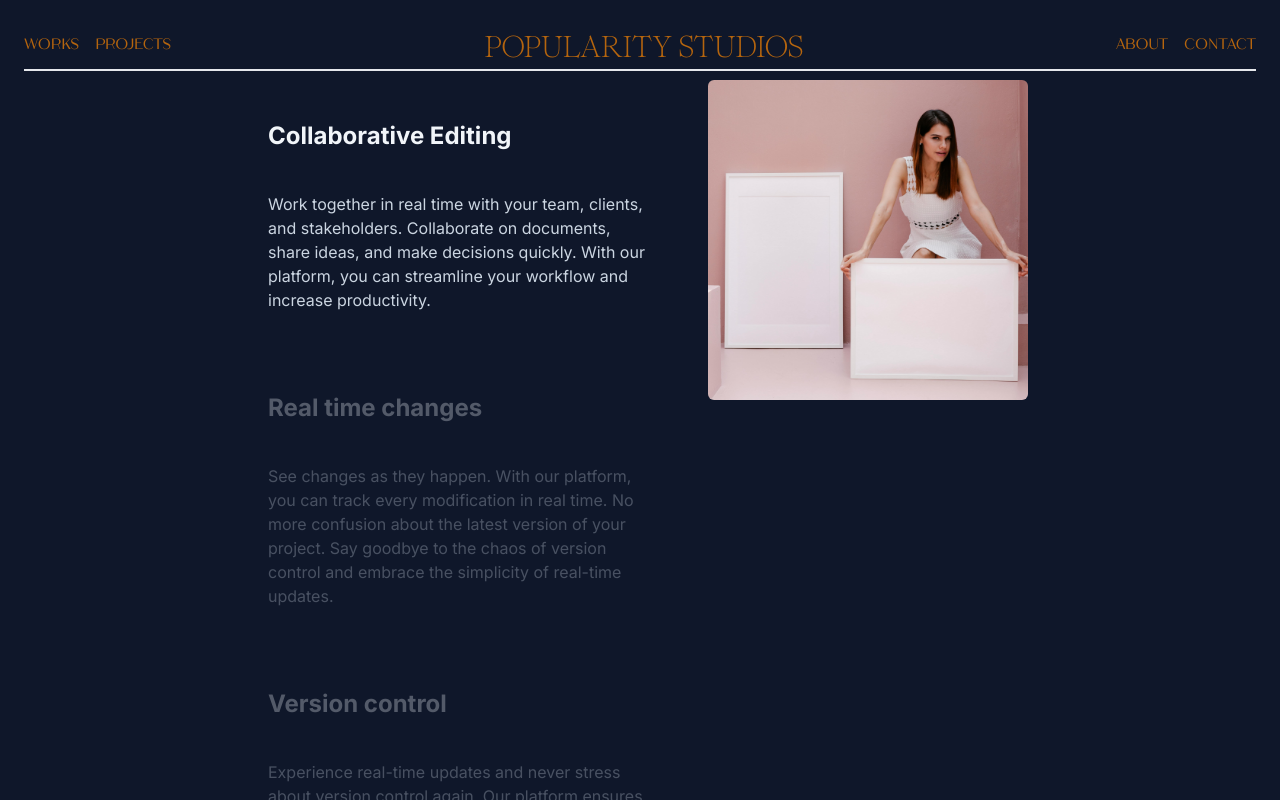
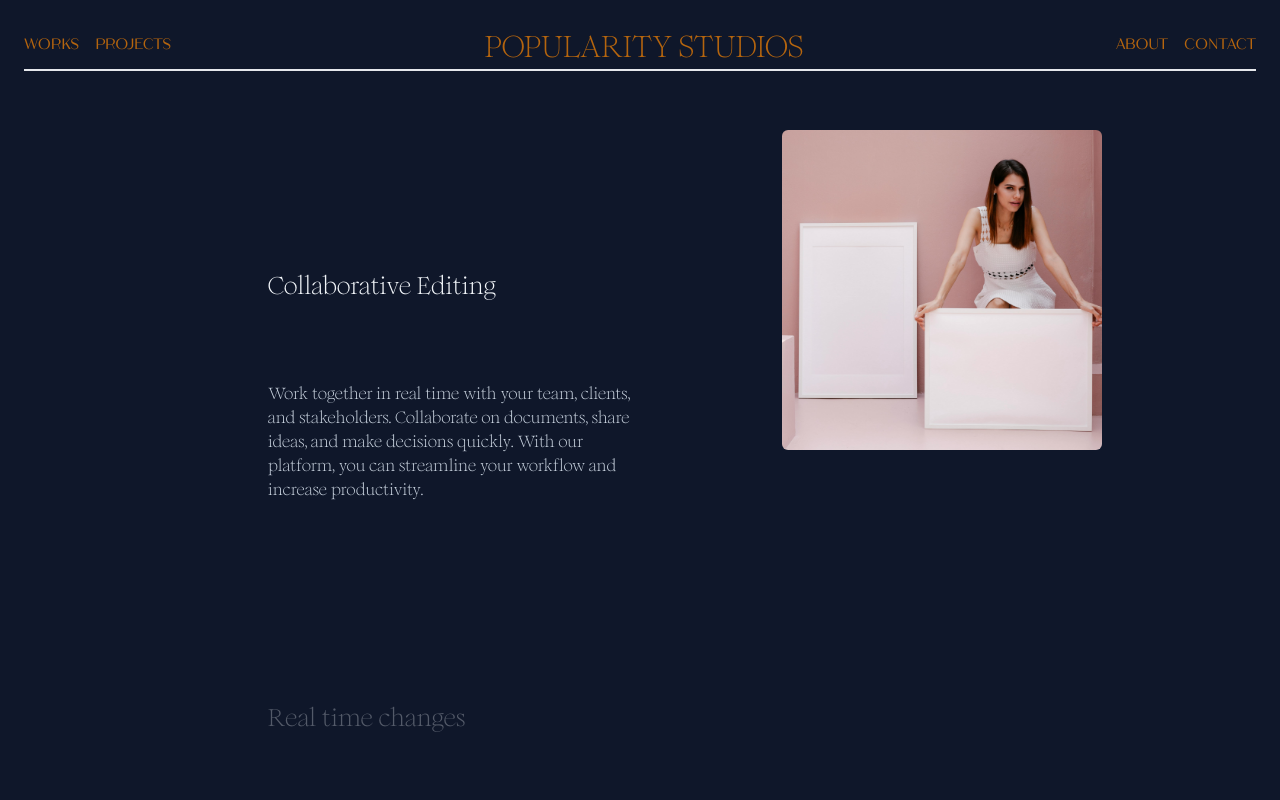
Before and after one commit to Bonkesam/advert, a Next.js app: page /gallery in a window 1280 px wide. Built offline with nearby package versions, Linux system fonts and the light colour scheme.

Commit message:
Adds the spacing to the scroll cards

```diff
--- a/app/_components/Hero.tsx
+++ b/app/_components/Hero.tsx
@@ -2,6 +2,7 @@
 import React from 'react'
 import HeroNav from './Hero-nav';
 import Image from "next/image";
+import { motion } from 'framer-motion';
 
 
 const Hero = () => {
@@ -10,12 +11,37 @@ const Hero = () => {
     <section className='bg-[#080404] h-full flex overflow-hidden flex-col'>
       <HeroNav/>
       <div className='text-[#B5650E] flex flex-col justify-center gap-y-[50px] items-center p-5 h-[100vh]'>
-        <div className='text-sm lg:text-4xl text-center items-center font-romie flex flex-col justify-between gap-y-4 font-extrabold'>
-          <p>We don&apos;t <span className='uppercase text-[#DCCEB3] lg:text-[50px]'>create adverts to </span>sell products</p>
-          <p>We create adverts to <span className='uppercase text-[#DCCEB3] lg:text-[50px
-            ]'>trigger emotions</span></p>
-        </div>
-        <div className='flex justify-between w-3/5 max-w-[900px] pt-10'>
+        <motion.div
+
+        initial={{
+              opacity: 0,
+              y: 10
+            }}
+            animate={{
+              opacity: 1,
+              y: 0
+            }}
+            transition={{duration: .8, delay: .3, staggerChildren: 0.6}}
+
+
+        className='text-sm lg:text-4xl text-center items-center font-romie flex flex-col justify-between gap-y-4 font-extrabold'>
+          <motion.p>We don&apos;t <span className='uppercase text-[#DCCEB3] lg:text-[50px]'>create adverts to </span>sell products</motion.p>
+          <motion.p>We create adverts to <span className='uppercase text-[#DCCEB3] lg:text-[50px
+            ]'>trigger emotions</span></motion.p>
+        </motion.div>
+
+        <motion.div
+            initial={{
+              opacity: 0,
+              y: -10
+            }}
+            animate={{
+              opacity: 1,
+              y: 0
+            }}
+            transition={{duration: 1, delay: .5}}
+
+            className='flex justify-between w-3/5 max-w-[900px] pt-10'>
                 <Highlight title='Clients served' content='Over 40 '/>
                 <div className='h-full w-[2px] bg-[#DCCEB3]'/>
                 <Highlight title='Projects' content='Over 100 projects'/>
@@ -23,7 +49,8 @@ const Hero = () => {
                 <Highlight title='Industries' content='Upto 17'/>
                 <div className='h-full w-[2px] bg-[#DCCEB3]'/>
                 <Highlight title='Happy clients' content='100%'/>
-            </div>
+
+        </motion.div>
 
       </div>
         {/** Images */}
@@ -36,7 +63,7 @@ const Hero = () => {
 
 const Highlight: React.FC<{title: string; content: string}> = ({title, content}) => {
   return(
-      <div className='flex flex-col items-center gap-4'>
+      <div className='flex flex-col items-center gap-4 font-cremona'>
          <span className='uppercase text-sm'>{title}</span>
          <p className='text-2xl text-[#DCCEB3]'>{content}</p>
       </div>
--- a/app/_components/ScrollCard.tsx
+++ b/app/_components/ScrollCard.tsx
@@ -58,13 +58,13 @@ export const StickyScroll = ({
         animate={{
             backgroundColor: backgroundColors[activeCard % backgroundColors.length],
         }}
-        className="h-[100vh] w-[100vw] overflow-x-hidden overflow-y-auto flex justify-center relative space-x-10 rounded-none p-10"
+        className="h-[100vh] w-[100vw] overflow-x-hidden overflow-y-auto flex justify-center relative space-x-10 rounded-none p-[90px]"
         ref={ref}
         >
-        <div className="div relative flex items-start px-4">
+        <div className="div relative flex items-start px-[90px] py-5 font-romie text-pretty">
             <div className="max-w-2xl">
             {content.map((item, index) => (
-                <div key={item.title + index} className="my-20">
+                <div key={item.title + index} className="mt-[10rem]">
                 <motion.h2
                     initial={{
                     opacity: 0,
@@ -72,7 +72,7 @@ export const StickyScroll = ({
                     animate={{
                     opacity: activeCard === index ? 1 : 0.3,
                     }}
-                    className="text-2xl font-bold text-slate-100 "
+                    className="text-2xl font-bold text-slate-100 my-20"
                 >
                     {item.title}
                 </motion.h2>
@@ -83,7 +83,7 @@ export const StickyScroll = ({
                     animate={{
                     opacity: activeCard === index ? 1 : 0.3,
                     }}
-                    className="text-kg text-slate-300 max-w-sm mt-10"
+                    className="text-kg text-slate-300 max-w-sm pb-10"
                 >
                     {item.description}
                 </motion.p>
```
